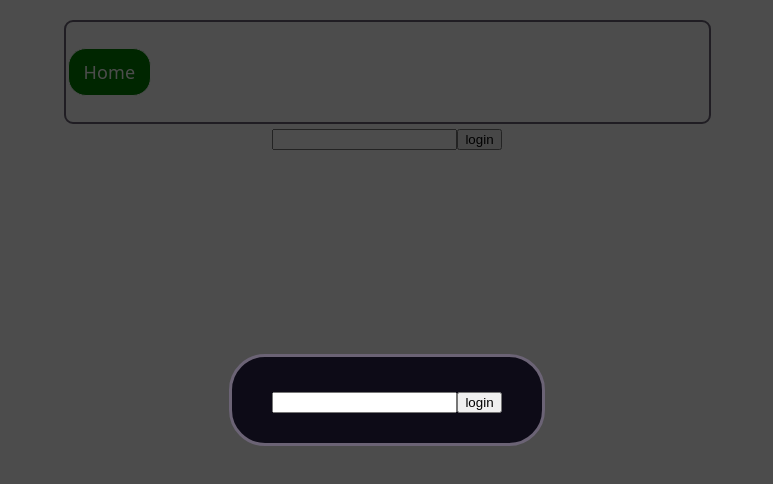
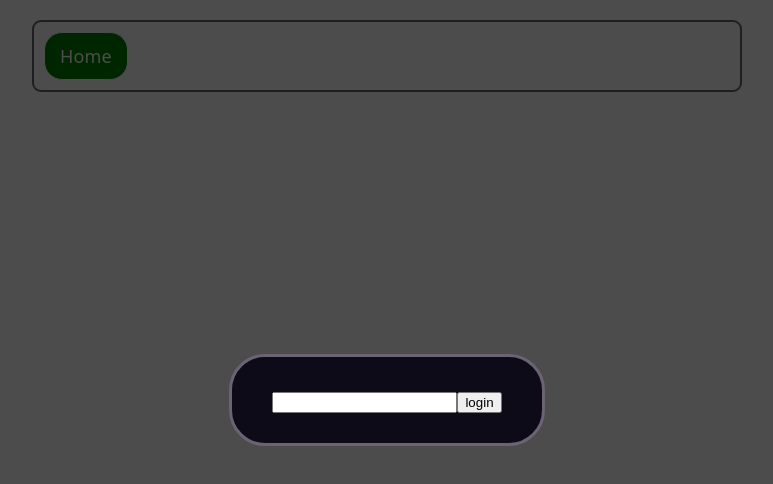
Before and after one commit to ervnmrcdo/MERCADO_ERVIN_FRONTEND, a Vue app: page /task-counter in a window 1280 px wide. Shown: the top 484 px of the page, without its empty margins (253-1026 px from the left). Built offline with nearby package versions, Linux system fonts and the light colour scheme.

Commit message:
fix: isolate login

```diff
--- a/src/App.vue
+++ b/src/App.vue
@@ -48,16 +48,17 @@ console.log(currentRoute)
 
 .list-container {
   border-style: solid;
-  padding: 10px 2px;
+  padding: 10px ;
   display: flex;
   margin-left:auto;
   margin-right:auto;
   margin-top: 20px;
-  width: 50%;
-  height: 10vh;
+  width: fit-content;
+  height: auto;
   justify-content: center;
   border-radius: 0.5rem;
-  border-width: 2px;;
+  border-width: 2px;
+  z-index: 10;
 }
 
 .links-wrapper{
--- a/src/views/TaskCounter.vue
+++ b/src/views/TaskCounter.vue
@@ -1,10 +1,10 @@
 <template>
-  <div>
-    <input v-model="usernameInput" type="text" />
-    <button @click="login(usernameInput)">login</button>
-  </div>
   <div v-if="!isLoggedIn" class="login-dialog">
     <LoginDialog />
+  </div>
+<div v-if="isLoggedIn" >
+
+  <button @click="logout">Logout</button>
   </div>
 
   <div v-if="isLoggedIn" class="todo-container">
@@ -171,7 +171,7 @@ const pendingCount = computed(() => userTasks.value.filter(t => !t.done).length)
 .login-dialog {
   position: fixed;
   inset: 0;
-  z-index: 9999;
+  z-index: 2;
   display: grid;
   place-items: center;
   background: rgba(0, 0, 0, 0.7);
```
